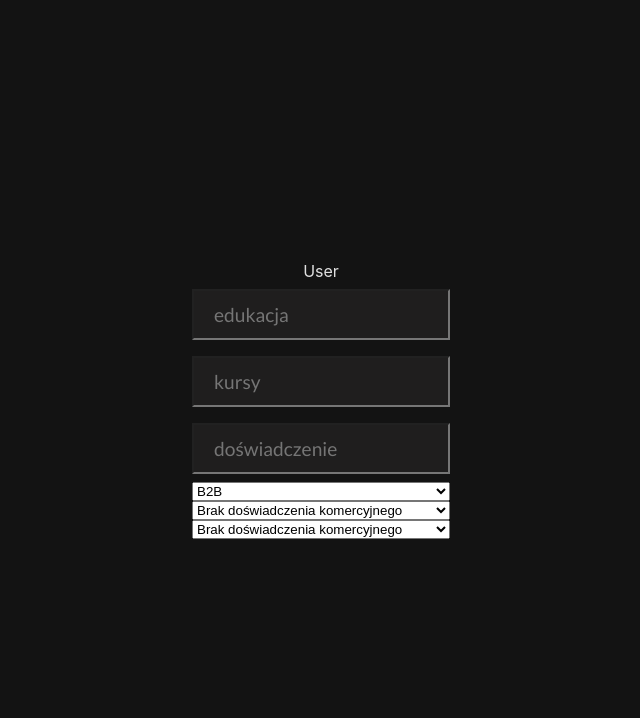
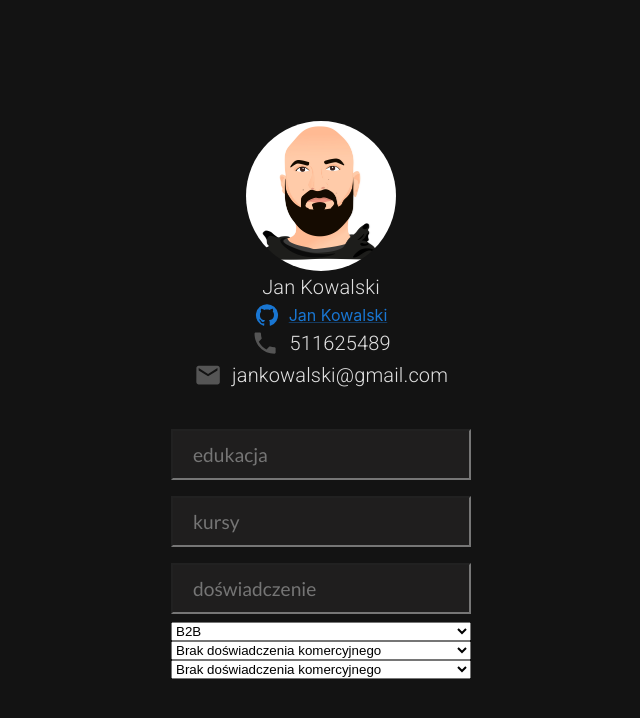
Before and after one commit to adamski83/headHunter, a React (Vite) app in the folder frontend-final-task/projectPraca/: page /createUser in a window 1280 px wide. Shown: the top 718 px of the page, without its empty margins (319-959 px from the left). Built offline with nearby package versions, Linux system fonts and the light colour scheme.

Commit message:
creating user avatar and description with MUI library

```diff
--- a/frontend-final-task/projectPraca/package.json
+++ b/frontend-final-task/projectPraca/package.json
@@ -12,6 +12,7 @@
   "dependencies": {
     "@emotion/react": "^11.11.1",
     "@emotion/styled": "^11.11.0",
+    "@mui/icons-material": "^5.14.0",
     "@mui/material": "^5.14.0",
     "react": "^18.2.0",
     "react-dom": "^18.2.0",
--- a/frontend-final-task/projectPraca/src/components/CreateUser.module.css
+++ b/frontend-final-task/projectPraca/src/components/CreateUser.module.css
@@ -37,11 +37,11 @@ form p {
 	justify-content: end;
 	margin: 15px 0;
 }
-img {
+/* img {
 	opacity: 0.7;
 	width: 150px;
 	height: 150px;
 	border-radius: 50px;
 	margin-bottom: 10px;
 	filter: grayscale(100%);
-}
+} */
--- a/frontend-final-task/projectPraca/src/components/User.tsx
+++ b/frontend-final-task/projectPraca/src/components/User.tsx
@@ -1,7 +1,75 @@
 import React from 'react';
+import randomUser from '../assets/random_user.jpg';
+import Box from '@mui/material/Box';
+import Avatar from '@mui/material/Avatar';
+import Link from '@mui/material/Link';
+import { Typography } from '@mui/material';
+import LocalPhoneIcon from '@mui/icons-material/LocalPhone';
+import GitHubIcon from '@mui/icons-material/GitHub';
+import EmailIcon from '@mui/icons-material/Email';
 
+const userDara = {
+	name: 'Jan',
+	surname: 'Kowalski',
+	mobile: '511625489',
+	email: 'jankowalski@gmail.com',
+};
 const User = () => {
-	return <div>User</div>;
+	const { name, surname, mobile, email } = userDara;
+	return (
+		<Box
+			sx={{
+				width: 300,
+				height: 300,
+				backgroundColor: 'transparent',
+				display: 'flex',
+				flexDirection: 'column',
+				justifyContent: 'flex-start',
+				alignItems: 'center',
+				// '&:hover': {
+				// 	backgroundColor: 'primary.main',
+				// 	opacity: [0.9, 0.8, 0.7],
+				// },
+			}}>
+			<Avatar
+				src={randomUser}
+				sx={{ width: 150, height: 150, display: 'flex' }}
+			/>
+			<Typography variant='h6'>{`${name} ${surname}`}</Typography>
+			<Box
+				sx={{
+					display: 'flex',
+					justifyContent: 'flex-start',
+					alignItems: 'center',
+					gap: '10px',
+				}}>
+				<GitHubIcon color='primary' />
+				<Link href='#'>{`${name} ${surname}`}</Link>
+			</Box>
+			<Box
+				sx={{
+					display: 'flex',
+					justifyContent: 'flex-start',
+					alignItems: 'center',
+					gap: '10px',
+					fontSize: '1.6em',
+				}}>
+				<LocalPhoneIcon sx={{ color: '#555', fontSize: '1.1em' }} />
+				<Typography variant='h6'>{mobile}</Typography>
+			</Box>
+			<Box
+				sx={{
+					display: 'flex',
+					justifyContent: 'flex-start',
+					alignItems: 'center',
+					gap: '10px',
+					fontSize: '1.6em',
+				}}>
+				<EmailIcon sx={{ color: '#555', fontSize: '1.1em' }} />
+				<Typography variant='h6'>{email}</Typography>
+			</Box>
+		</Box>
+	);
 };
 
 export default User;
```
Also changed, not shown: frontend-final-task/projectPraca/src/assets/random_user.jpg (added), 1 other file (tests, documents, lock files or other folders).
